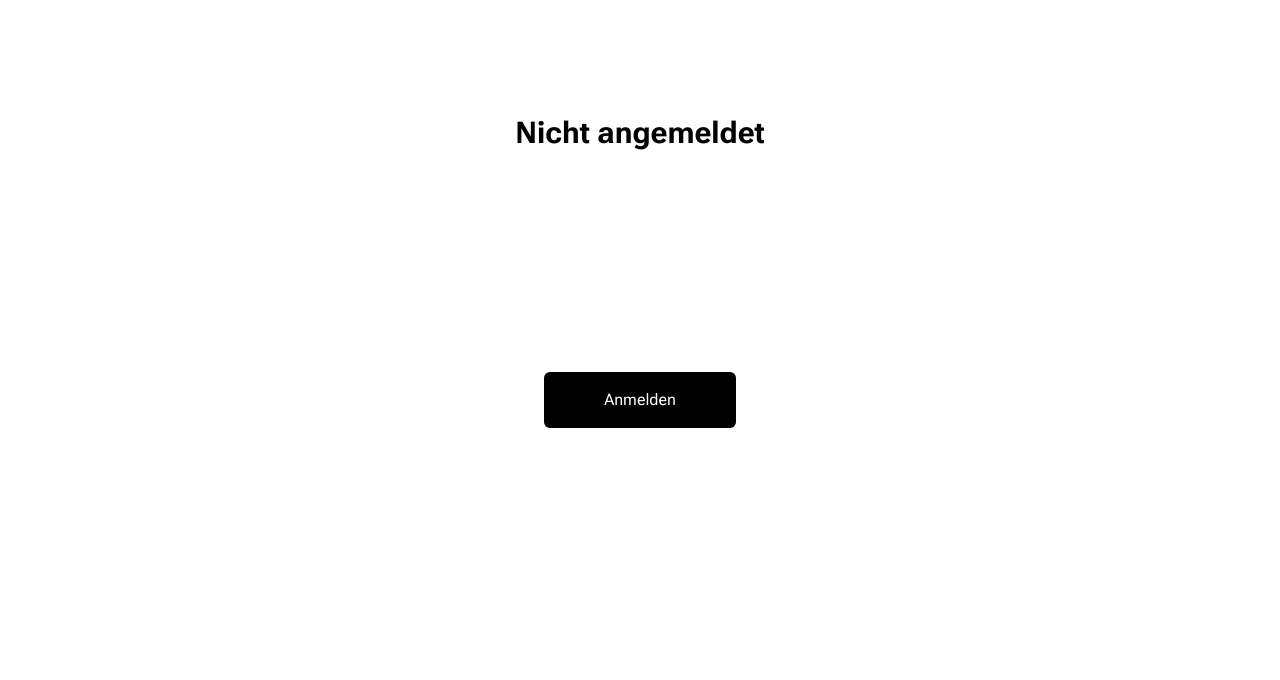
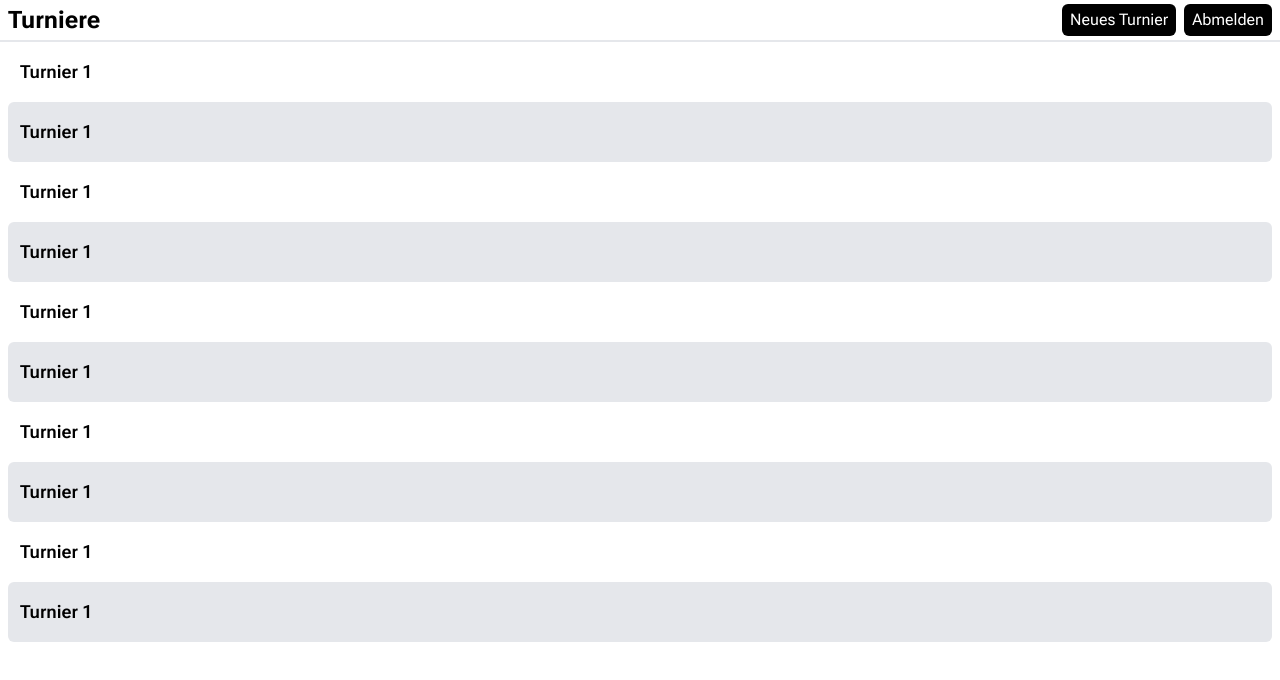
Before and after one commit to Anubi1000/Turnierverwaltung, a Next.js app in the folder frontend/: page /dashboard/tournament/list in a window 1280 px wide. Shown: the top 680 px of the page. Built offline with nearby package versions, Linux system fonts and the light colour scheme; no server answers.

Commit message:
Use middleware for redirect (#9)
* Use middleware for redirecting to login page

* Add option to specify image tag

```diff
--- a/frontend/src/app/dashboard/layout.tsx
+++ b/frontend/src/app/dashboard/layout.tsx
@@ -1,33 +1,15 @@
 import React from "react";
-import {getServerSession} from "next-auth";
 import {SessionProviderComponent} from "@/app/dashboard/sessionProvider";
-import {LoginButton} from "@/app/dashboard/loginButton";
-import {authOptions} from "@/auth";
 
 export default async function Layout({
     children
 }: {
     children: React.ReactNode
 }) {
-    const session = await getServerSession(authOptions)
-
-    if (session) {
     return (
         <div>
             <SessionProviderComponent/>
             {children}
         </div>
     )
-    } else {
-        return (
-            <div className="flex flex-col h-screen">
-                <div className="basis-1/3 flex flex-col items-center justify-center">
-                    <h1 className="font-bold text-3xl">Nicht angemeldet</h1>
-                </div>
-                <div className="basis-1/3 flex flex-col items-center justify-center">
-                    <LoginButton/>
-                </div>
-            </div>
-        )
 }
-}
--- /dev/null
+++ b/frontend/src/middleware.ts
@@ -0,0 +1,4 @@
+export {default} from "next-auth/middleware"
+export const config = {
+    matcher: ["/dashboard/:path*"]
+}
```
Also changed, not shown: 1 other file (tests, documents, lock files or other folders). Lines whose indentation alone changed are shown as unchanged.
